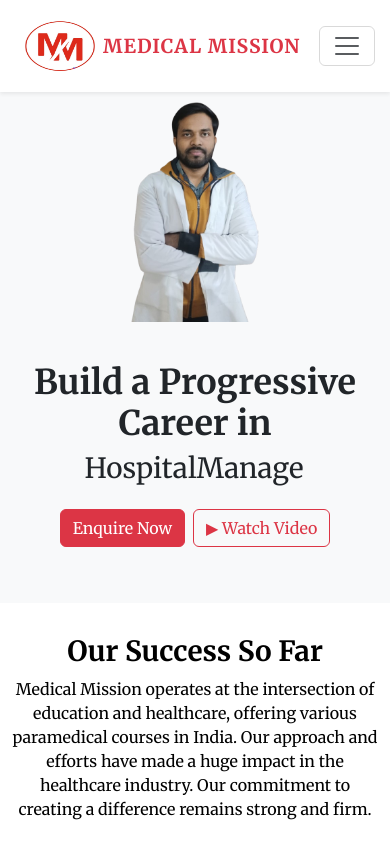
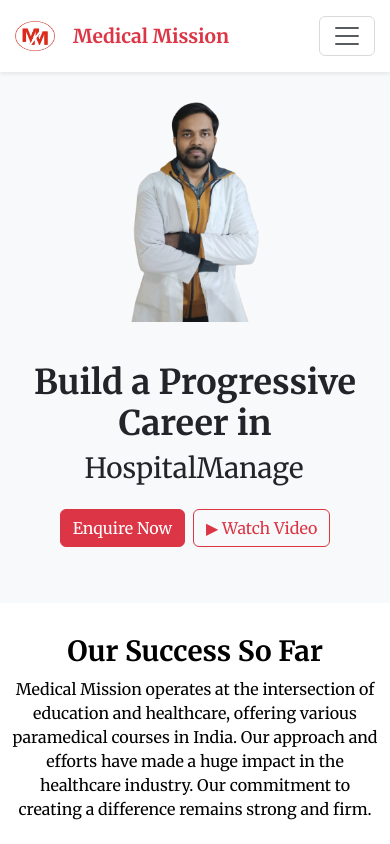
Before and after one commit to AAbhishek1234/medicalMission, a React (Create React App) app: page / in a window 390 px wide. Shown: the top 844 px of the page. Built offline with nearby package versions, Linux system fonts and the light colour scheme.

Commit message:
all change

```diff
--- a/src/components/Navbar.jsx
+++ b/src/components/Navbar.jsx
@@ -35,9 +35,9 @@
               alt="MedicalMission Logo"
               width="150"
               height="auto"
-              className="d-inline-block align-top me-2"
+              className="navbar-logo me-2" // Custom class for the logo image
             />
-            <span className="logo-text">Medical Mission</span>
+            <span className="navbar-logo-text">Medical Mission</span> {/* Custom class for the text */}
           </Navbar.Brand>
           <Navbar.Toggle aria-controls="navbarScroll" />
           <Navbar.Collapse id="navbarScroll">
--- a/src/components/navbars.css
+++ b/src/components/navbars.css
@@ -78,8 +78,9 @@
 }
 @media (max-width: 768px){
   .custom-apply-btn {
-    width: 50px !important;/* Add margin between the phone number and button */
+    width: 40px !important;/* Add margin between the phone number and button */
   }
+
 }
 
 
@@ -111,3 +112,35 @@
 .text-center {
   text-align: center;
 }
+
+
+/* Styling for the Navbar Logo Image */
+.navbar-logo {
+  width: 70px !important; /* Adjust width as needed */
+
+  height: 50px !important; /* Maintain aspect ratio */
+  transition: transform 0.3s ease-in-out;
+}
+
+.navbar-logo:hover {
+  transform: scale(1.05); /* Zoom effect on hover */
+}
+
+/* Styling for the Logo Text */
+.navbar-logo-text {
+  font-size: 1.2rem !important;
+  font-weight: bold;
+  color: #DC3545; /* You can change this to match your theme */
+  margin-left: 10px;
+}
+
+
+@media (max-width: 576px){
+  .navbar-logo{
+    height: 30px !important;
+    width: 40px !important;
+  }
+  .navbar-logo-text{
+    font-size: 1.2rem !important;
+  }
+}
```
